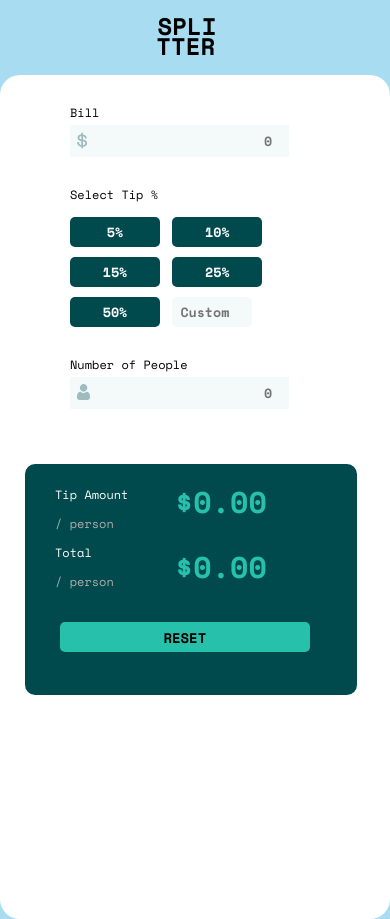
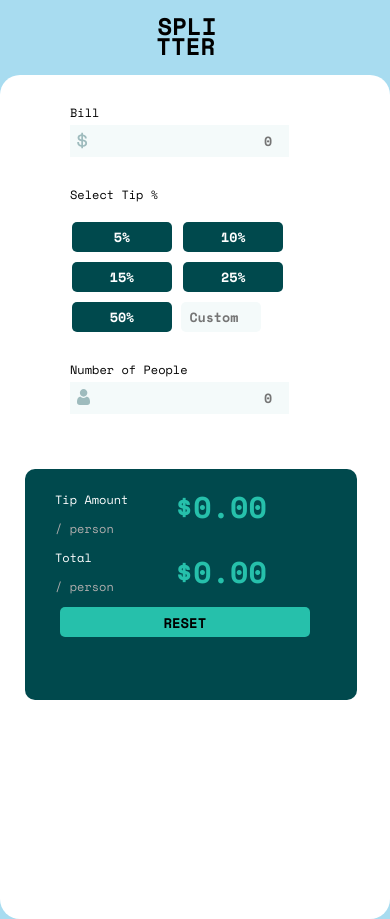
Before and after one commit to GouthamKamath/tip-calculator, a plain HTML site: page index.html in a window 390 px wide. Shown: the top 919 px of the page. Drawn offline with nearby package versions, Linux system fonts and the light colour scheme.

Commit message:
updated styles

```diff
--- a/css/styles.css
+++ b/css/styles.css
@@ -21,7 +21,7 @@ body{
 }
 h2{
     position: relative;
-    left: 550px;
+    left: 650px;
     top: 120px;
 }
 /* classes */
@@ -40,7 +40,7 @@ h2{
     margin: 0px auto;
     position: absolute;
     top: 225px;
-    left: 300px;
+    left: 350px;
     width: 50%;
 }
 /* options container box */
@@ -213,7 +213,9 @@ h2{
         width: 75%;
     }
     .options-container button{
-        width: 90px;
+        width: 100px;
+        margin: 5px 2px;
+        padding: 2px;
     }
     .results-container{
         left: 25px;
@@ -221,6 +223,7 @@ h2{
         width: 80%;
     }
     .reset{
-        top: 10px;
+        top: 0px;
+        margin: 0;
     }
 }
```
Also changed, not shown: index.html (+1 -1 lines).
